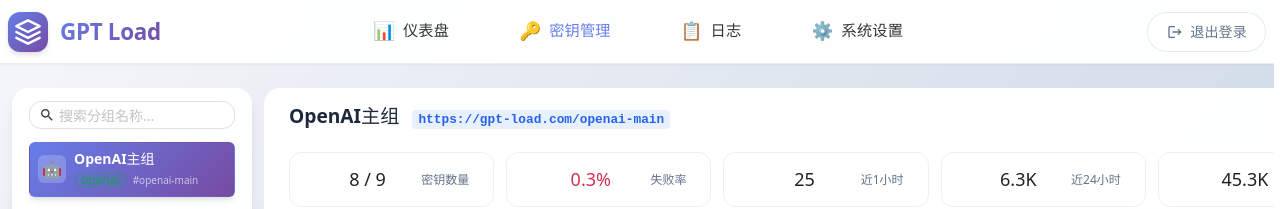
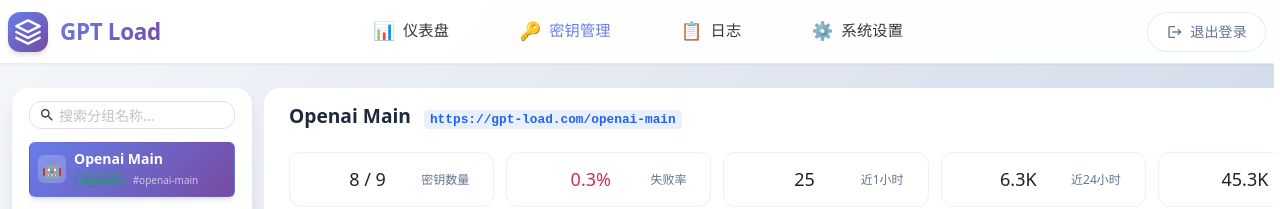
Before and after one commit to zhuzhuyule/autogateway, a Vue app in the folder web/: page /keys in a window 1280 px wide. Shown: the top 209 px of the page. Built offline with nearby package versions, Linux system fonts and the light colour scheme; sample sign-in values are in the browser's storage.

Commit message:
feat: 格式化分组名称显示

```diff
--- a/web/src/api/keys.ts
+++ b/web/src/api/keys.ts
@@ -5,8 +5,8 @@
   {
     id: 1,
     name: "openai-main",
-    display_name: "OpenAI主组",
-    description: "OpenAI主要API组",
+    display_name: "",
+    description: "",
     sort: 1,
     channel_type: "openai",
     upstreams: [
--- a/web/src/components/keys/GroupInfoCard.vue
+++ b/web/src/components/keys/GroupInfoCard.vue
@@ -14,6 +14,7 @@
   NTag,
   useMessage,
 } from "naive-ui";
+import { getGroupDisplayName } from "@/utils/display";
 import { onMounted, ref, watch } from "vue";
 
 interface Props {
@@ -94,7 +95,7 @@
         <div class="card-header">
           <div class="header-left">
             <h3 class="group-title">
-              {{ group?.display_name || group?.name || "请选择分组" }}
+              {{ group ? getGroupDisplayName(group) : "请选择分组" }}
               <code
                 v-if="group"
                 class="group-url"
--- a/web/src/components/keys/GroupList.vue
+++ b/web/src/components/keys/GroupList.vue
@@ -1,6 +1,7 @@
 <script setup lang="ts">
 import { keysApi } from "@/api/keys";
 import type { Group } from "@/types/models";
+import { getGroupDisplayName } from "@/utils/display";
 import { NButton, NCard, NEmpty, NInput, NSpin, NTag, useMessage } from "naive-ui";
 import { computed, ref } from "vue";
 
@@ -115,7 +116,7 @@
                 <span v-else>🔧</span>
               </div>
               <div class="group-content">
-                <div class="group-name">{{ group.display_name || group.name }}</div>
+                <div class="group-name">{{ getGroupDisplayName(group) }}</div>
                 <div class="group-meta">
                   <n-tag size="tiny" :type="getChannelTagType(group.channel_type)">
                     {{ group.channel_type }}
--- /dev/null
+++ b/web/src/utils/display.ts
@@ -0,0 +1,39 @@
+import type { Group } from "@/types/models";
+
+/**
+ * Formats a string from camelCase, snake_case, or kebab-case
+ * into a more readable format with spaces and capitalized words.
+ *
+ * @param name The input string.
+ * @returns The formatted string.
+ *
+ * @example
+ * formatDisplayName("myGroupName")      // "My Group Name"
+ * formatDisplayName("my_group_name")    // "My Group Name"
+ * formatDisplayName("my-group-name")    // "My Group Name"
+ * formatDisplayName("MyGroup")          // "My Group"
+ */
+export function formatDisplayName(name: string): string {
+  if (!name) {
+    return "";
+  }
+
+  // Replace snake_case and kebab-case with spaces, and add a space before uppercase letters in camelCase.
+  const result = name.replace(/[_-]/g, " ").replace(/([a-z])([A-Z])/g, "$1 $2");
+
+  // Capitalize the first letter of each word.
+  return result
+    .split(" ")
+    .filter(word => word.length > 0)
+    .map(word => word.charAt(0).toUpperCase() + word.slice(1))
+    .join(" ");
+}
+
+/**
+ * Gets the display name for a group, falling back to a formatted version of its name.
+ * @param group The group object.
+ * @returns The display name for the group.
+ */
+export function getGroupDisplayName(group: Group): string {
+  return group.display_name || formatDisplayName(group.name);
+}
```
